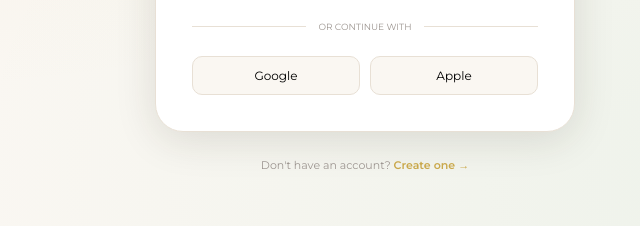
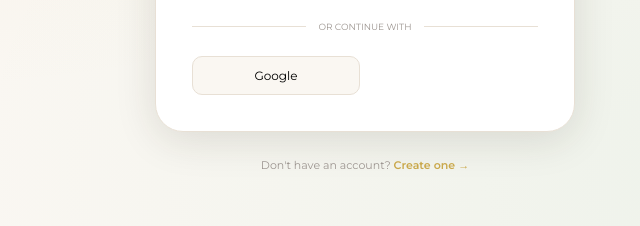
Before and after one commit to MOAmjTECH/Aurum, a plain HTML site: page Aurum/index.html in a window 1280 px wide. Shown: the part 546-772 px from the top of the page, 275-915 px from the left. Drawn offline with nearby package versions, Linux system fonts and the light colour scheme.

Commit message:
removed apple sign in option

```diff
--- a/Aurum/index.html
+++ b/Aurum/index.html
@@ -227,7 +227,6 @@
         <div class="divider"><span>or continue with</span></div>
         <div class="social-grid">
           <button class="btn-social">Google</button>
-          <button class="btn-social">Apple</button>
         </div>
       </div>
 
```
